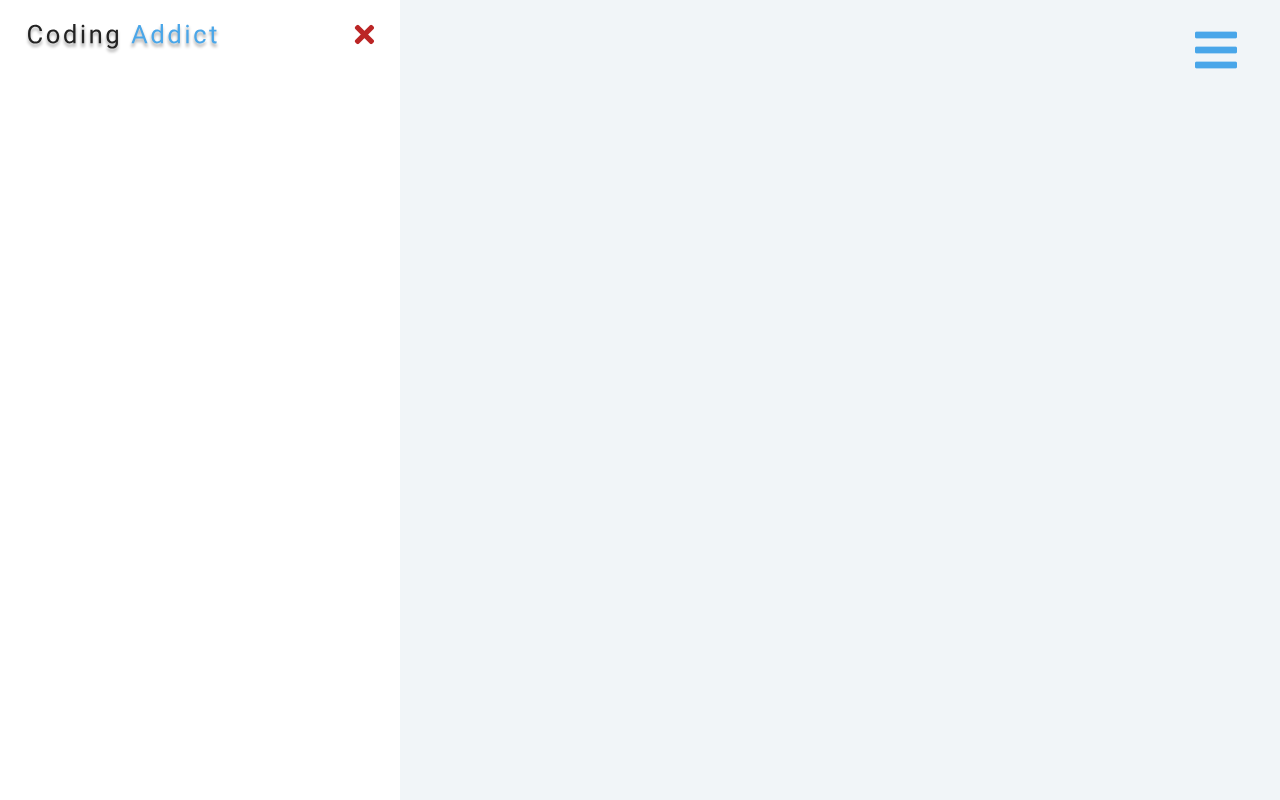
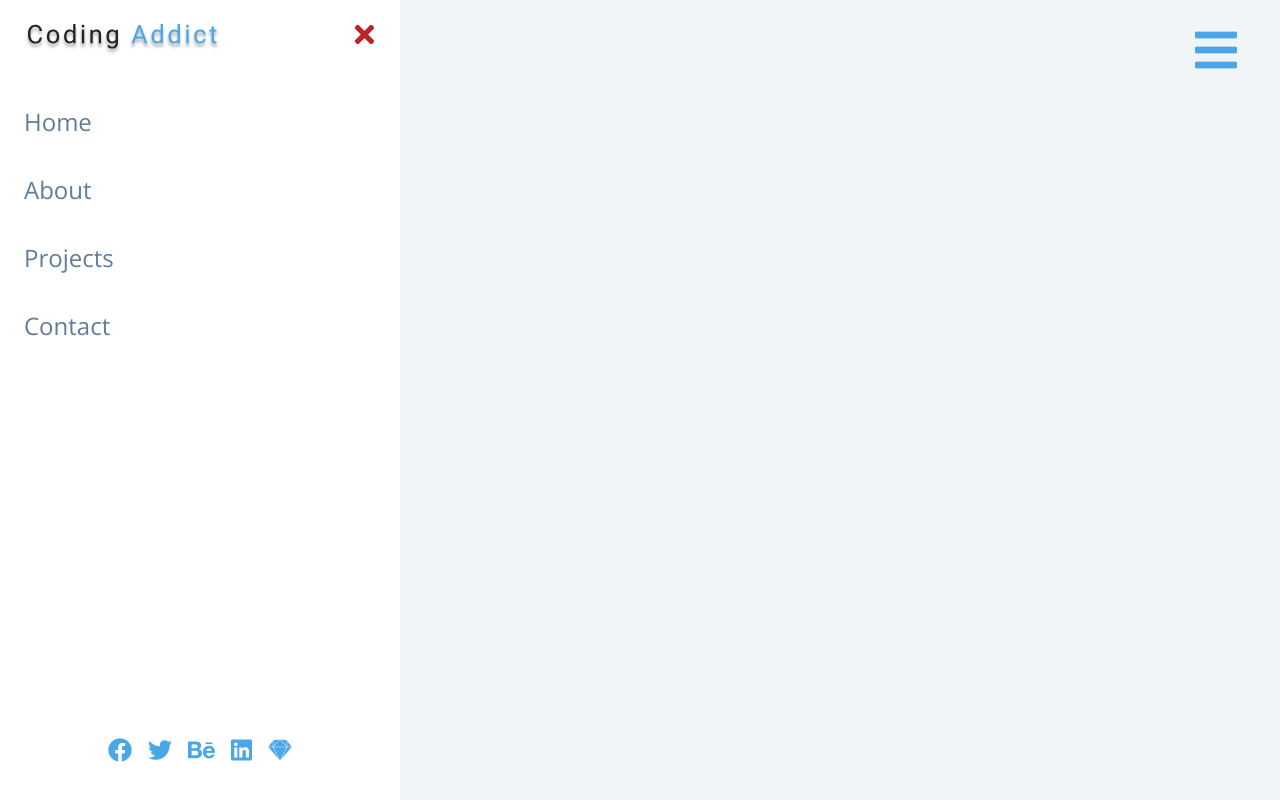
Before and after one commit to KaranChandekar/SidebarLinks, a plain HTML site: page index.html in a window 1280 px wide. Drawn offline with nearby package versions, Linux system fonts and the light colour scheme.

Commit message:
add links

```diff
--- a/index.html
+++ b/index.html
@@ -24,6 +24,49 @@
           <i class="fas fa-times"></i>
         </button>
       </div>
+      <!-- links -->
+      <ul class="links">
+        <li>
+          <a href="index.html">home</a>
+        </li>
+        <li>
+          <a href="about.html">about</a>
+        </li>
+        <li>
+          <a href="projects.html">projects</a>
+        </li>
+        <li>
+          <a href="contact.html">contact</a>
+        </li>
+      </ul>
+      <!-- social media -->
+      <ul class="social-icons">
+        <li>
+          <a href="https://www.twitter.com">
+            <i class="fab fa-facebook"></i>
+          </a>
+        </li>
+        <li>
+          <a href="https://www.twitter.com">
+            <i class="fab fa-twitter"></i>
+          </a>
+        </li>
+        <li>
+          <a href="https://www.twitter.com">
+            <i class="fab fa-behance"></i>
+          </a>
+        </li>
+        <li>
+          <a href="https://www.twitter.com">
+            <i class="fab fa-linkedin"></i>
+          </a>
+        </li>
+        <li>
+          <a href="https://www.twitter.com">
+            <i class="fab fa-sketch"></i>
+          </a>
+        </li>
+      </ul>
     </aside>
     <!-- javascript -->
     <script src="app.js"></script>
```
